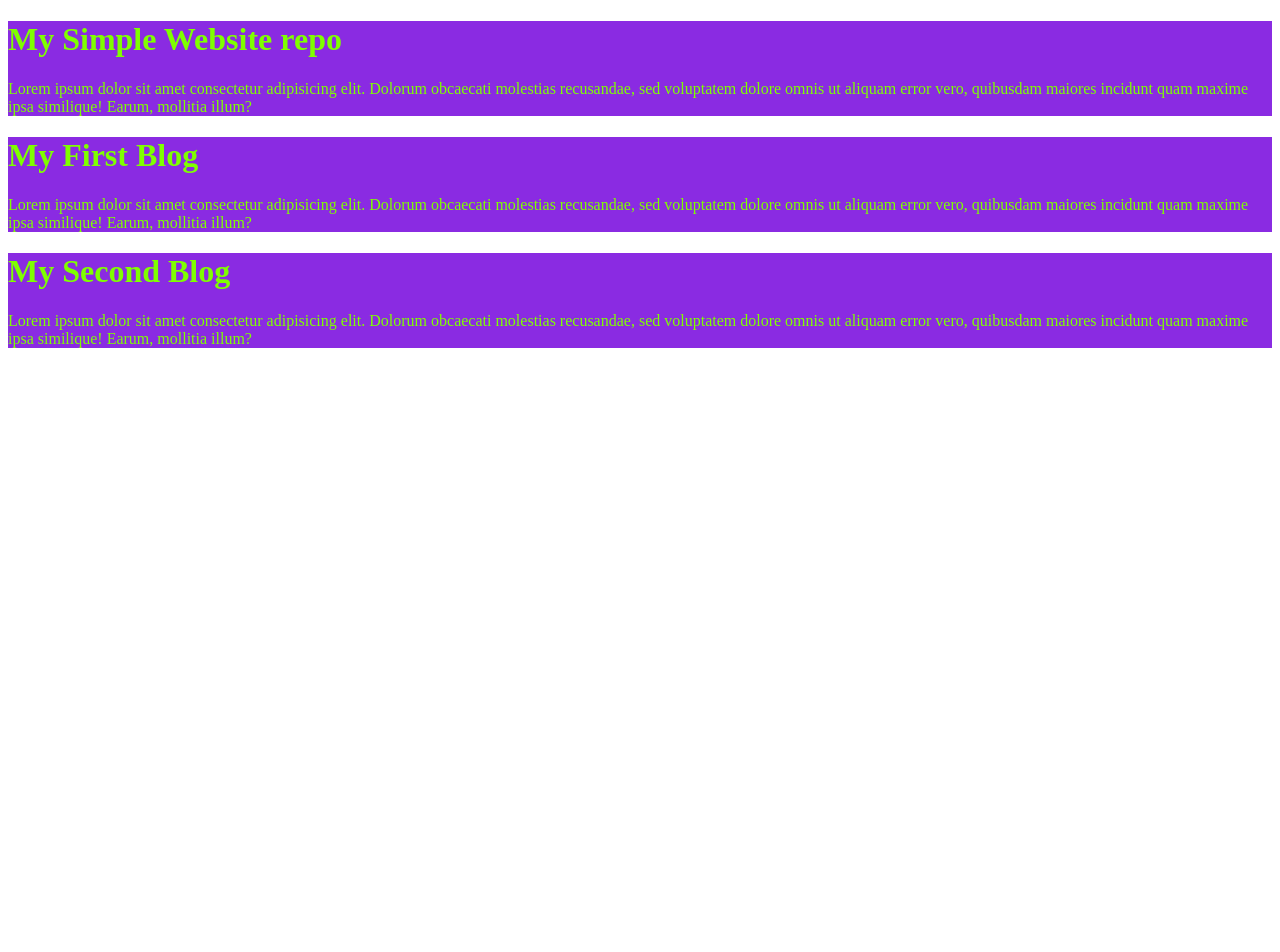
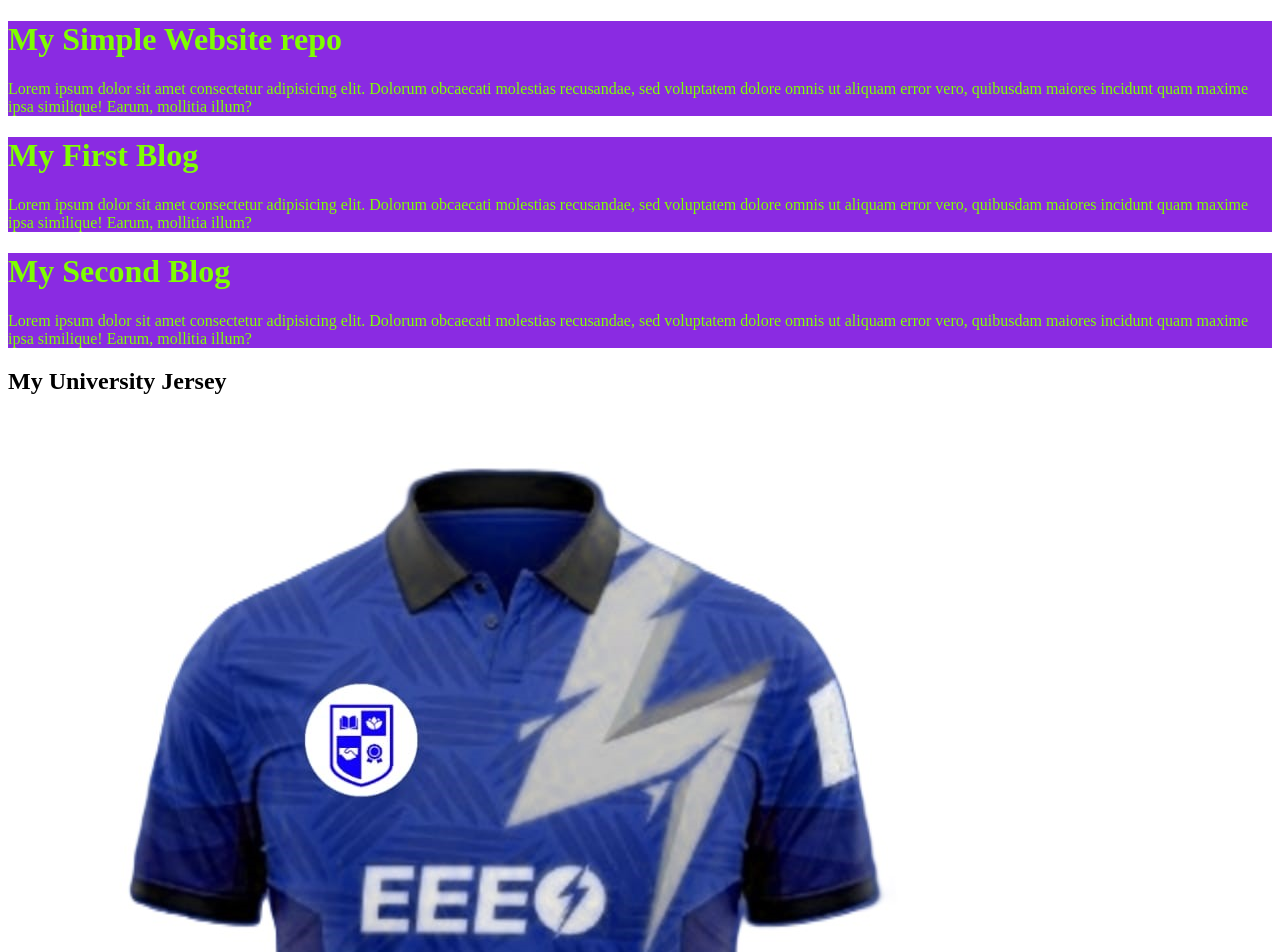
Before and after one commit to 46580sojol/My-Simple-Website-repo, a plain HTML site: page index.html in a window 1280 px wide. Shown: the top 952 px of the page. Before the commit the page ends 800 px from the top, so only its background shows below. Drawn offline with Linux system fonts and the light colour scheme.

Commit message:
EEE Jersey

```diff
--- a/index.html
+++ b/index.html
@@ -22,5 +22,8 @@
  <p>Lorem ipsum dolor sit amet consectetur adipisicing elit. Dolorum obcaecati molestias recusandae, sed voluptatem dolore omnis ut aliquam error vero, quibusdam maiores incidunt quam maxime ipsa similique! Earum, mollitia illum?</p>
 
     </div>
+    <h2>My University Jersey</h2>
+<img src="photo/WhatsApp Image 2024-12-14 at 22.41.45_096378a8.jpg" alt="EEE">
+
 </body>
 </html>
```
Also changed, not shown: photo/WhatsApp Image 2024-12-14 at 22.41.45_096378a8.jpg (added).
